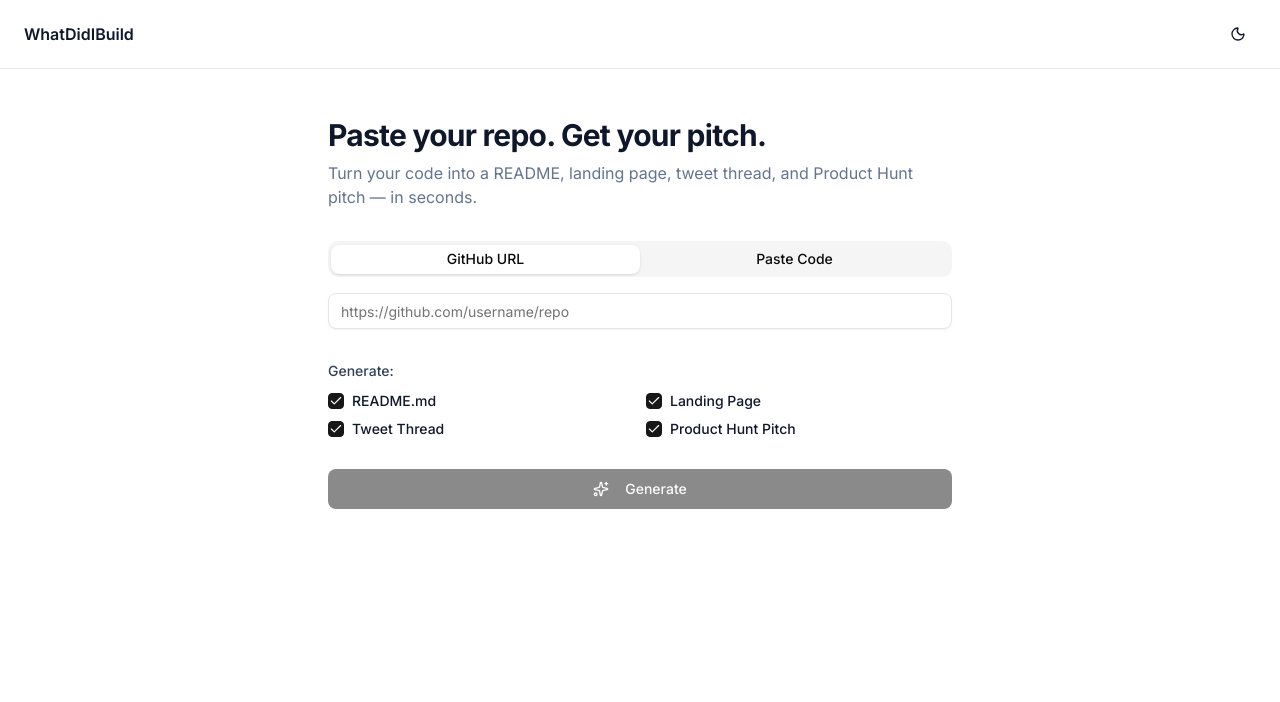
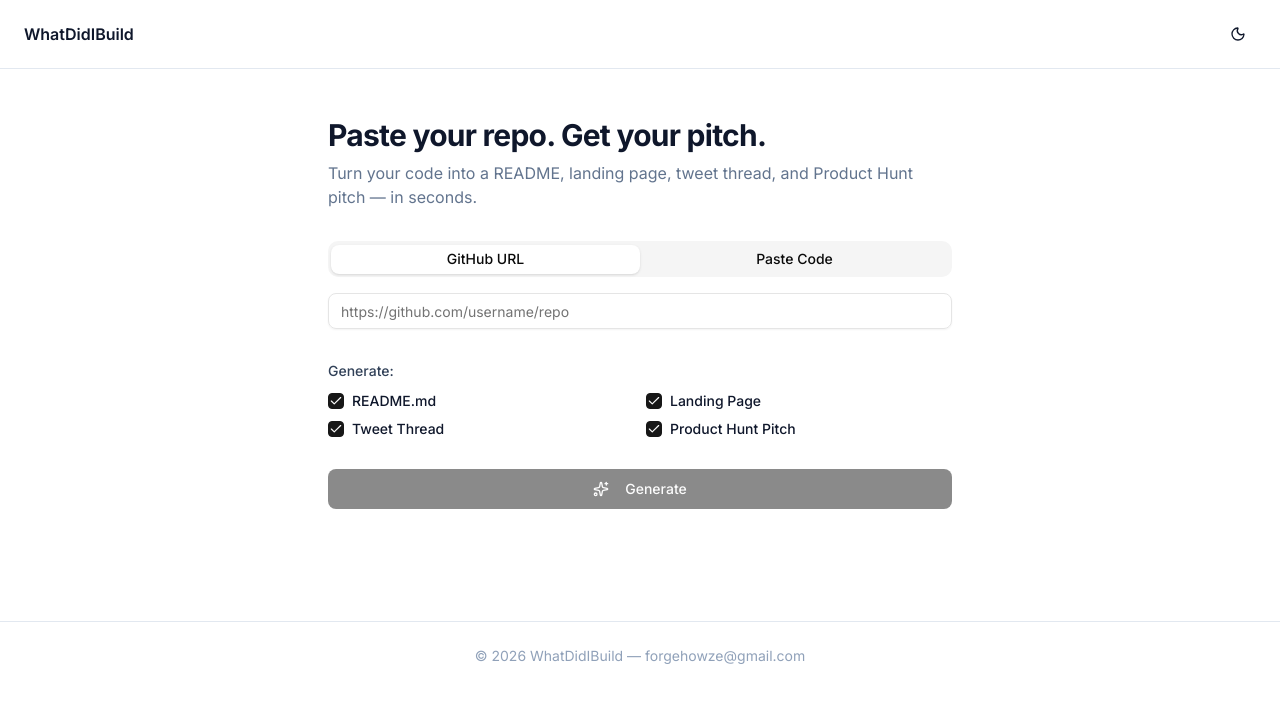
Before and after one commit to whowze/whatdidibuild, a Next.js app: page / in a window 1280 px wide. Shown: the top 702 px of the page. Built offline with nearby package versions, Linux system fonts and the light colour scheme.

Commit message:
feat: add footer with contact email

```diff
--- a/app/page.tsx
+++ b/app/page.tsx
@@ -108,6 +108,13 @@
           </>
         )}
       </div>
+
+      <footer className="border-t border-slate-200 dark:border-slate-800 mt-16 py-6 text-center text-sm text-slate-400 dark:text-slate-500">
+        © {new Date().getFullYear()} WhatDidIBuild &mdash;{' '}
+        <a href="mailto:forgehowze@gmail.com" className="hover:text-slate-600 dark:hover:text-slate-300 transition-colors">
+          forgehowze@gmail.com
+        </a>
+      </footer>
     </main>
   )
 }
```
